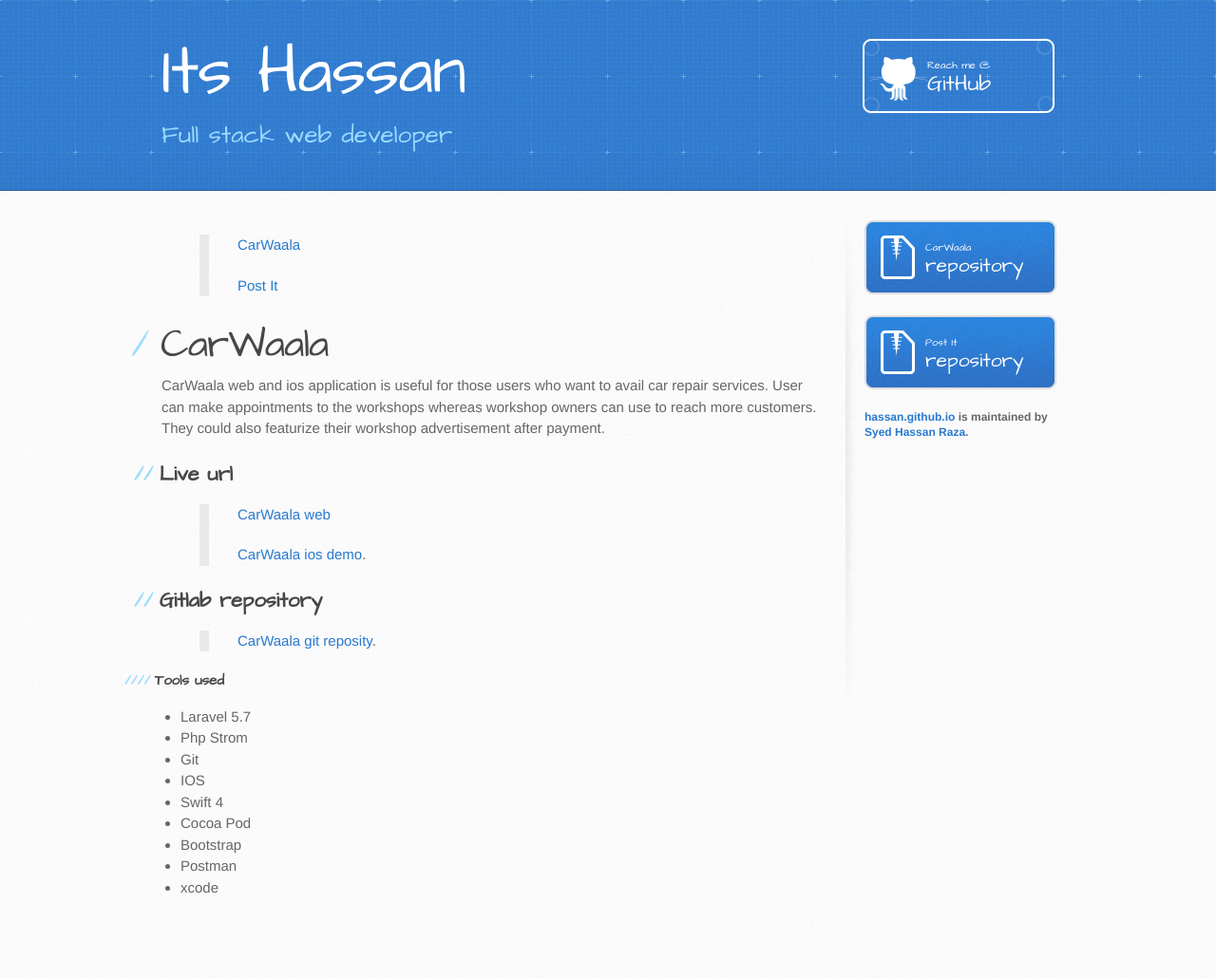
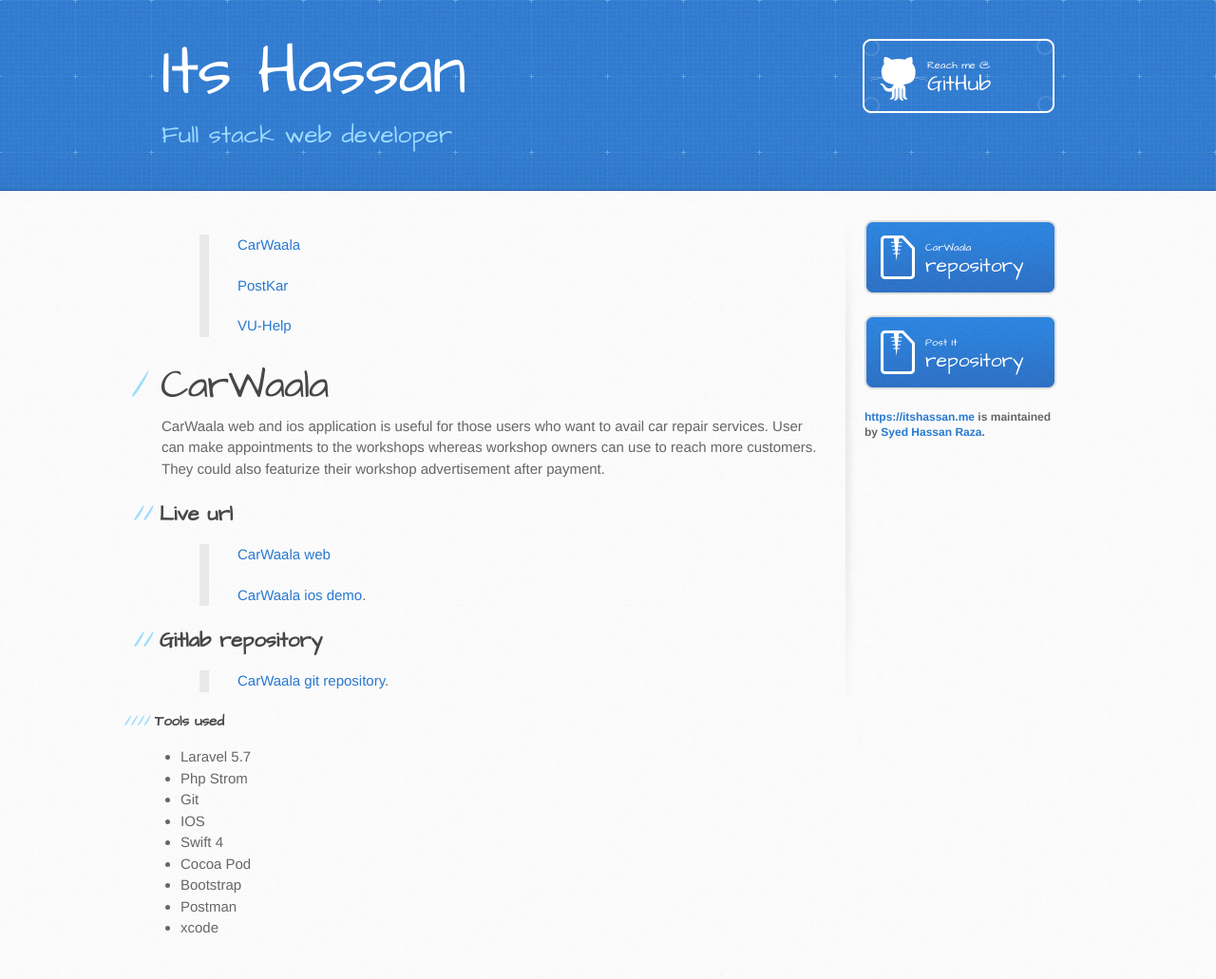
Before and after one commit to hassan-dev/hassan.github.io, a Jekyll site: the page built from index.md, in a window 1280 px wide. Shown: the whole page at 95% size. Built offline with Jekyll 4.4.1, drawn with Linux system fonts in a browser that asks for light colours; our own code applies the rules of GitHub Pages for plain Markdown files; before the commit the page ends 989 px from its top, so only the background shows below that.

Commit message:
display my projects

```diff
--- a/_layouts/default.html
+++ b/_layouts/default.html
@@ -24,9 +24,9 @@
         {% if site.github.is_project_page %}
           <a href="https://github.com/hassan-dev" class="button"><small>Reach me @</small> GitHub</a>
         {% endif %}
-        {% if site.github.is_user_page %}
+        <!--{% if site.github.is_user_page %}-->
           <a href="{{ site.github.owner_url }}" class="button"><small>Follow me on</small> GitHub</a>
-        {% endif %}
+        <!--{% endif %}-->
       </div>
     </header>
 
@@ -49,7 +49,7 @@
           {% endif %}
 
           {% if site.github.is_project_page %}
-            <p class="repo-owner"><a href="{{ site.github.repository_url }}">{{ site.github.repository_name }}</a> is maintained by <a href="{{ site.github.owner_url }}">Syed Hassan Raza</a>.</p>
+            <p class="repo-owner"><a href="{{ site.github.repository_url }}">https://itshassan.me</a> is maintained by <a href="{{ site.github.owner_url }}">Syed Hassan Raza</a>.</p>
           {% endif %}
         </aside>
       </div>
--- a/index.md
+++ b/index.md
@@ -1,6 +1,8 @@
 > [CarWaala](https://itshassan.me)
 >
-> [Post It](./post-it.md)
+> [PostKar](./post-it.md)
+>
+> [VU-Help](./vu-help.md)
 
 # CarWaala
 
@@ -14,7 +16,7 @@ CarWaala web and ios application is useful for those users who want to avail car
 
 ## Gitlab repository
 
-> [CarWaala git reposity](http://vu-help.herokuapp.com/forum).
+> [CarWaala git repository](http://vu-help.herokuapp.com/forum).
 >
 
 #### Tools used
```
Also changed, not shown: post-it.md (deleted, +0 -28 lines), post-kar.md (added, +26 -0 lines), vu-help.md (added, +26 -0 lines), jekyll-theme-architect.gemspec.
